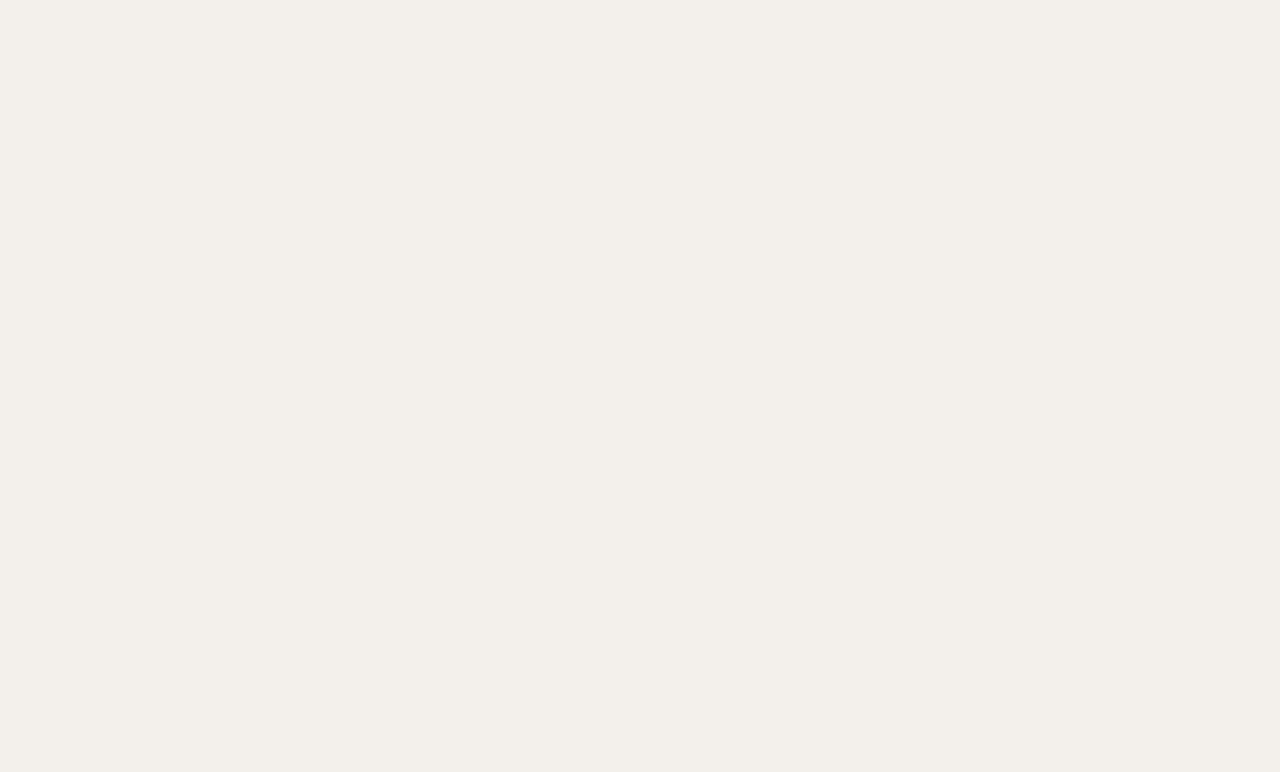
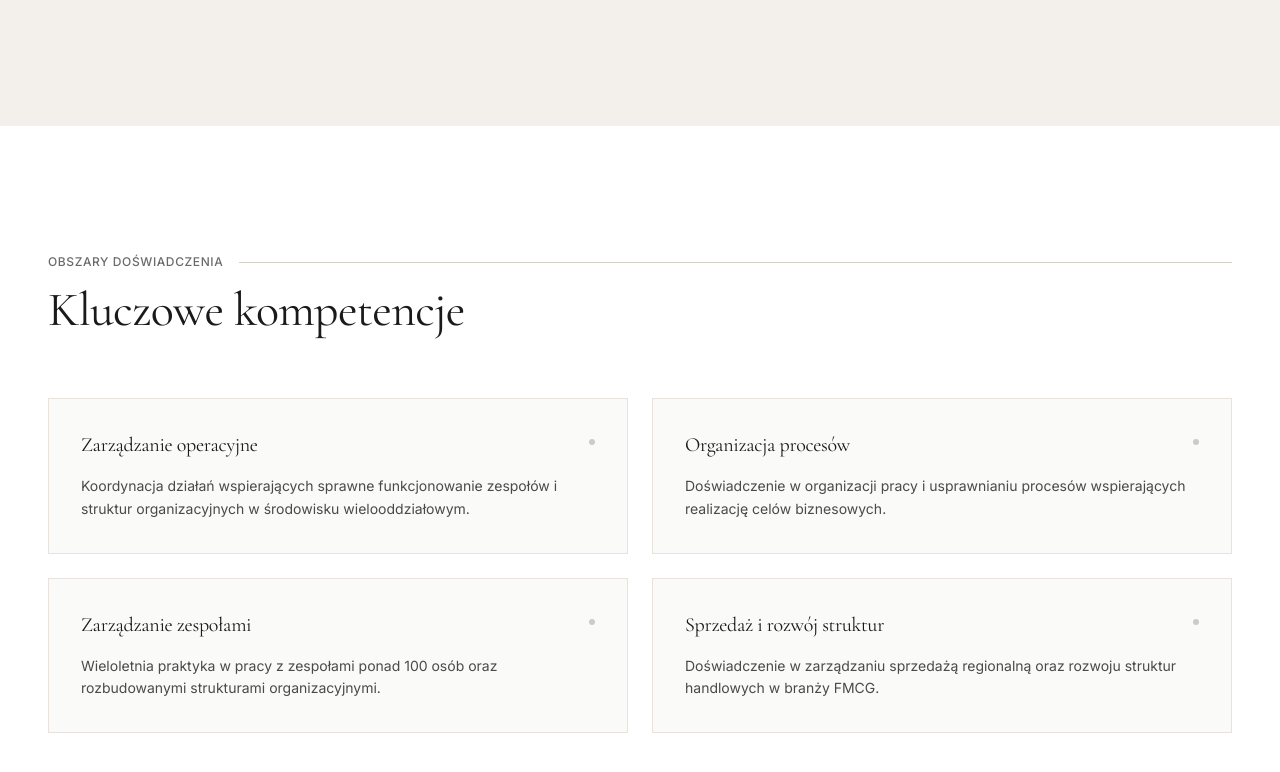
Before and after one commit to joannaklos1983/portfolio-wojciech-kaczanowski, a Next.js app: page / in a window 1280 px wide. Shown: the part 2546-3318 px from the top of the page. Before the commit the page ends 2672 px from the top, so only its background shows below. Built offline with nearby package versions, Linux system fonts and the light colour scheme.

Commit message:
Update page.tsx

```diff
--- a/src/app/page.tsx
+++ b/src/app/page.tsx
@@ -1,11 +1,13 @@
 import Hero from '@/components/sections/Hero';
 import ExperienceTimeline from '@/components/sections/ExperienceTimeline';
+import Competencies from '@/components/sections/Competencies';
 
 export default function HomePage() {
   return (
     <main>
       <Hero />
       <ExperienceTimeline />
+      <Competencies />
     </main>
   );
 }
```
